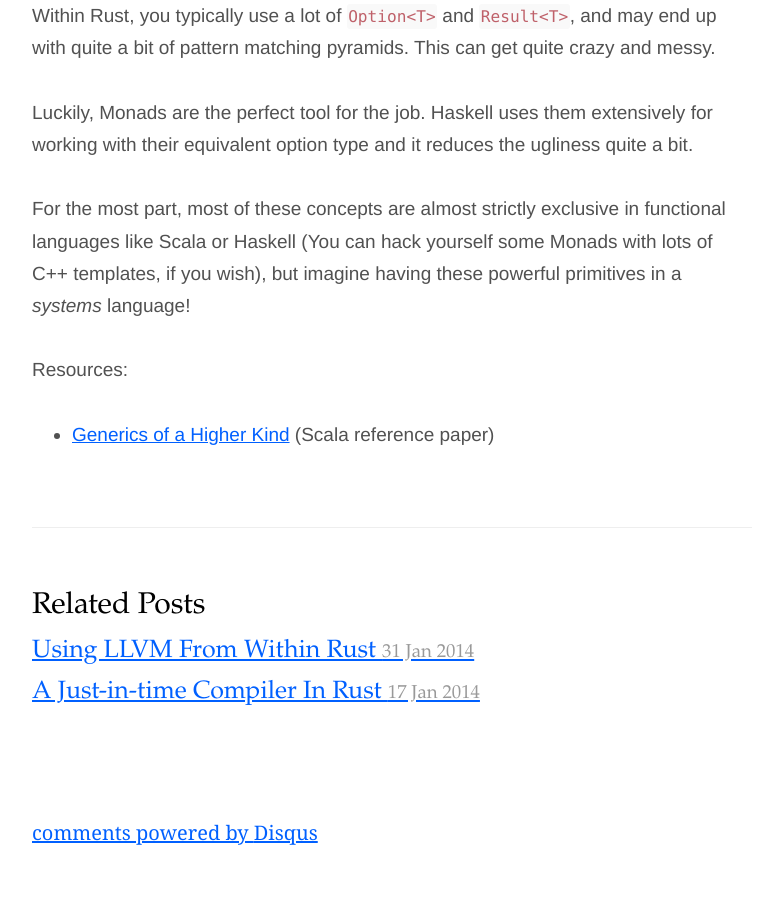
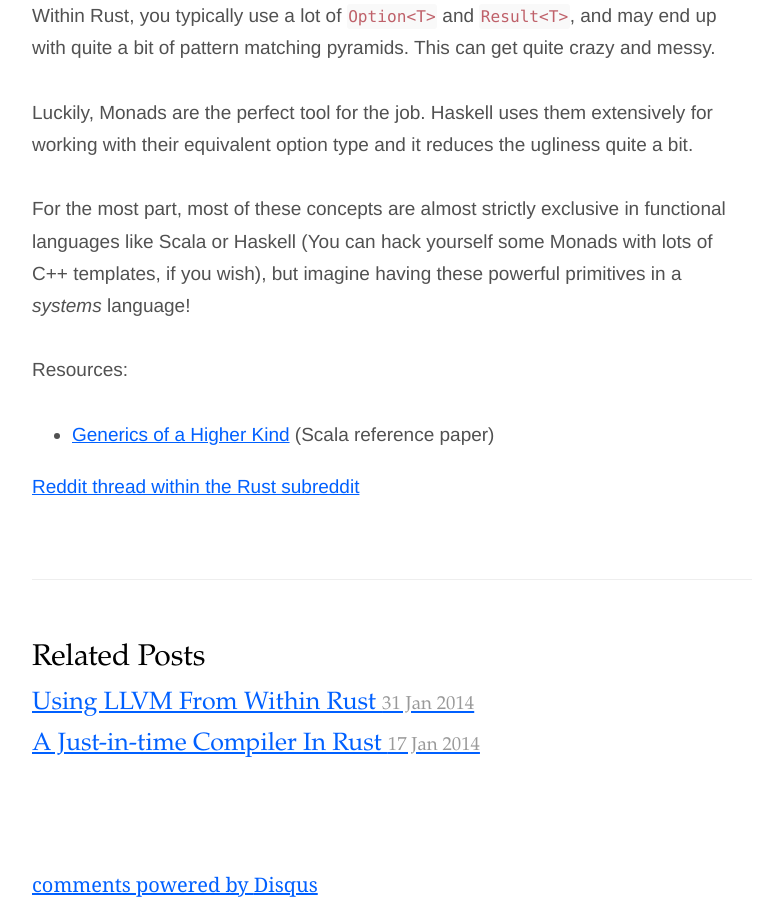
Before and after one commit to thehydroimpulse/hydrocodedesign, a Jekyll site: the page built from _posts/2014-04-02-higher-kinded-types.md, in a window 1280 px wide and 900 px high, scrolled down 3304 px. Shown: the whole window, without its empty margins (248-1031 px from the left). Built offline with Jekyll 4.4.1, drawn with Linux system fonts in a browser that asks for light colours; Markdown is read by kramdown in place of the engine named in the settings; comment, search, counter and statistics services are not loaded; before the commit the page ends 4152 px from its top, so only the background shows below that.

Commit message:
added link
Signed-off-by: Daniel Fagnan <dnfagnan@gmail.com>

```diff
--- a/_posts/2014-04-02-higher-kinded-types.md
+++ b/_posts/2014-04-02-higher-kinded-types.md
@@ -76,3 +76,6 @@ For the most part, most of these concepts are almost strictly exclusive in funct
 Resources:
 
 * [Generics of a Higher Kind](http://adriaanm.github.io/files/higher.pdf) (Scala reference paper)
+
+
+[Reddit thread within the Rust subreddit](http://www.reddit.com/r/rust/comments/2212j2/higherkinded_polymorphism/)
```
